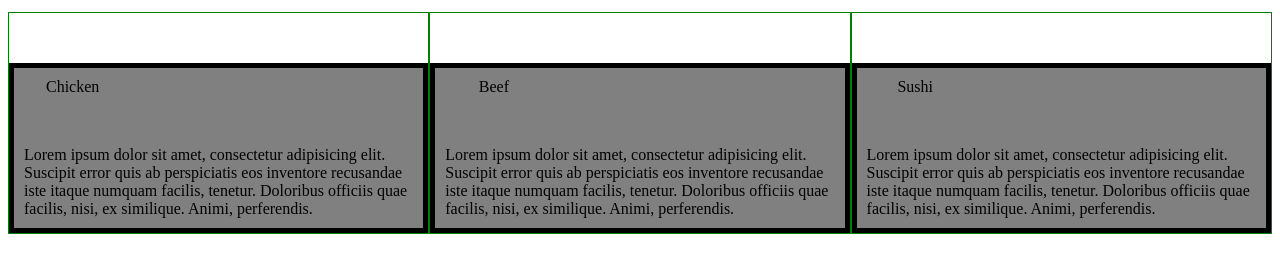
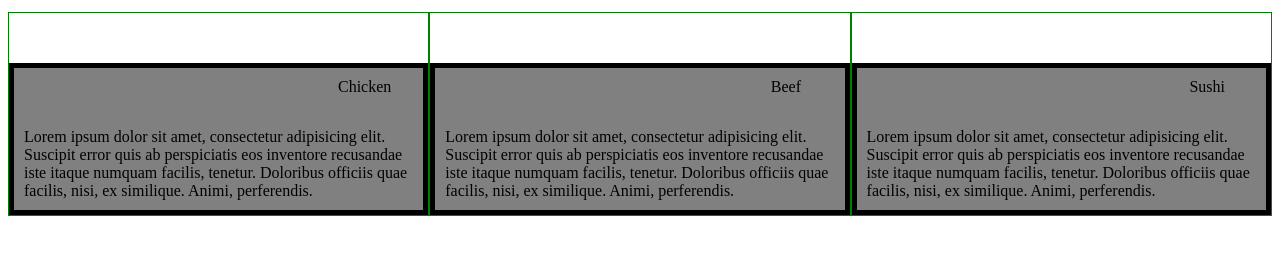
Before and after one commit to ljc2mail/coursera-html_css_javascript, a plain HTML site: page wk2/assignment/index.html in a window 1280 px wide. Shown: the part 61-334 px from the top of the page. Drawn offline with Linux system fonts and the light colour scheme.

Commit message:
float right box header

```diff
--- a/wk2/assignment/index.html
+++ b/wk2/assignment/index.html
@@ -36,7 +36,7 @@ h2 {
 
 #box_header {
 	width: 25%;
-	clear: left;
+	float: right;
 	text-align: center;
 }
 
```
